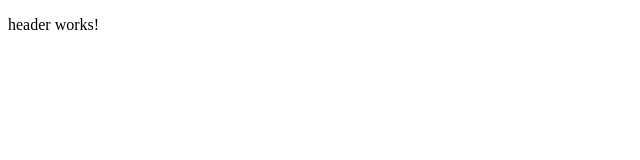
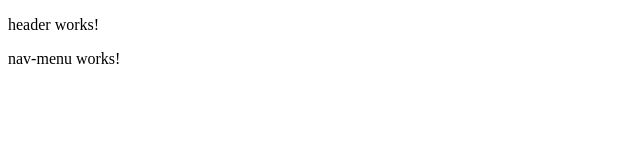
Before and after one commit to AlineFreitas/tvbox-poc, an Angular app: page / in a window 1280 px wide. Shown: the top 160 px of the page, without its empty margins (0-640 px from the left). Built offline with nearby package versions, Linux system fonts and the light colour scheme.

Commit message:
Adds Navigation Menun component

```diff
--- a/src/app/app.component.html
+++ b/src/app/app.component.html
@@ -1 +1,2 @@
 <app-header></app-header>
+<app-nav-menu></app-nav-menu>
--- a/src/app/app.module.ts
+++ b/src/app/app.module.ts
@@ -3,6 +3,7 @@ import { BrowserModule } from '@angular/platform-browser';
 
 import { AppComponent } from './app.component';
 import { HeaderModule } from './header/header.module';
+import { NavMenuModule } from './nav-menu/nav-menu.module';
 
 @NgModule({
   declarations: [
@@ -11,6 +12,7 @@ import { HeaderModule } from './header/header.module';
   imports: [
     BrowserModule,
     HeaderModule,
+    NavMenuModule,
   ],
   providers: [],
   bootstrap: [AppComponent]
--- /dev/null
+++ b/src/app/nav-menu/nav-menu.component.html
@@ -0,0 +1 @@
+<p>nav-menu works!</p>
--- /dev/null
+++ b/src/app/nav-menu/nav-menu.component.ts
@@ -0,0 +1,15 @@
+import { Component, OnInit } from '@angular/core';
+
+@Component({
+  selector: 'app-nav-menu',
+  templateUrl: './nav-menu.component.html',
+  styleUrls: ['./nav-menu.component.sass']
+})
+export class NavMenuComponent implements OnInit {
+
+  constructor() { }
+
+  ngOnInit(): void {
+  }
+
+}
```
Also changed, not shown: src/app/nav-menu/nav-menu.module.ts (added, +12 -0 lines), src/app/nav-menu/nav-menu.component.sass (added), 1 other file (tests, documents, lock files or other folders).
